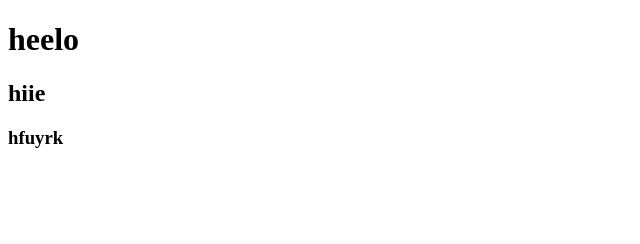
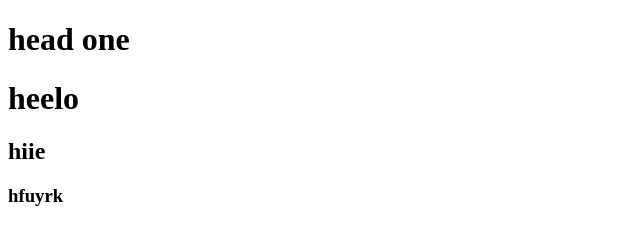
Before and after one commit to Abolfal84/newfolder, a website: page index.html in a window 1280 px wide. Shown: the whole page, without its empty margins (0-640 px from the left). Drawn offline with Linux system fonts and the light colour scheme.

Commit message:
aded header

```diff
--- a/index.html
+++ b/index.html
@@ -7,6 +7,9 @@
     <title>Document</title>
 </head>
 <body>
+    <header>
+        <h1>head one</h1>
+    </header>
     <h1>heelo</h1>
     <h2>hiie</h2>
     <h3>hfuyrk</h3>
```
